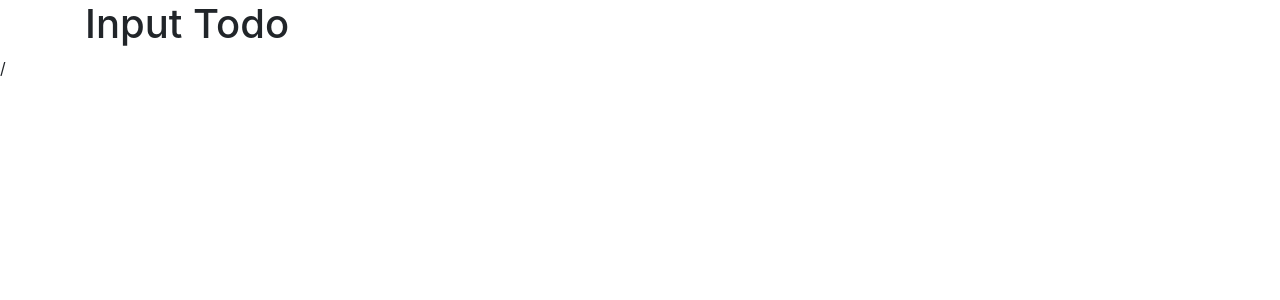
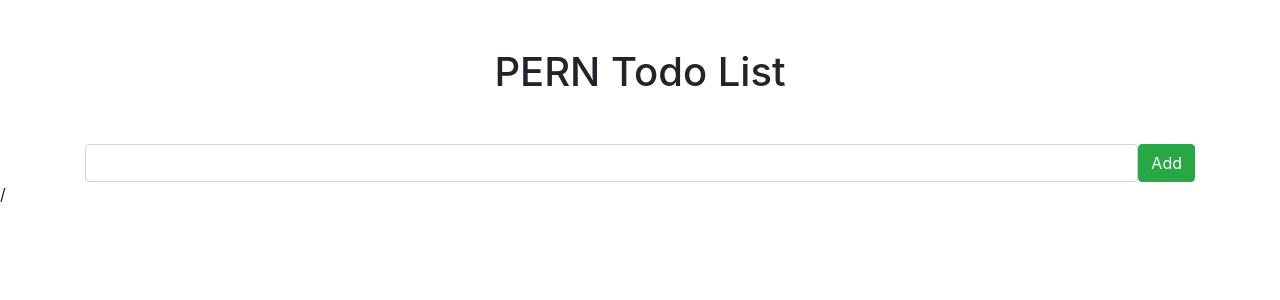
Before and after one commit to Kay0s/PERNToDo, a React (Create React App) app in the folder client/: page / in a window 1280 px wide. Shown: the top 300 px of the page. Built offline with nearby package versions, Linux system fonts and the light colour scheme.

Commit message:
input and button code added on src/components/InputTodo.js

```diff
--- a/client/src/components/InputTodo.js
+++ b/client/src/components/InputTodo.js
@@ -1,7 +1,15 @@
-import React from "react";
+import React, { Fragment } from "react";
 
 const InputTodo = () => {
-    return <h1>Input Todo</h1>
+    return (
+      <>
+      <h1 className="text-center mt-5">PERN Todo List</h1>
+      <form className="d-flex mt-5">
+          <input type="text" className="form-control" />
+          <button className="btn btn-success">Add</button>
+      </form>
+     </>
+    );
 };
 
 export default InputTodo;
```
